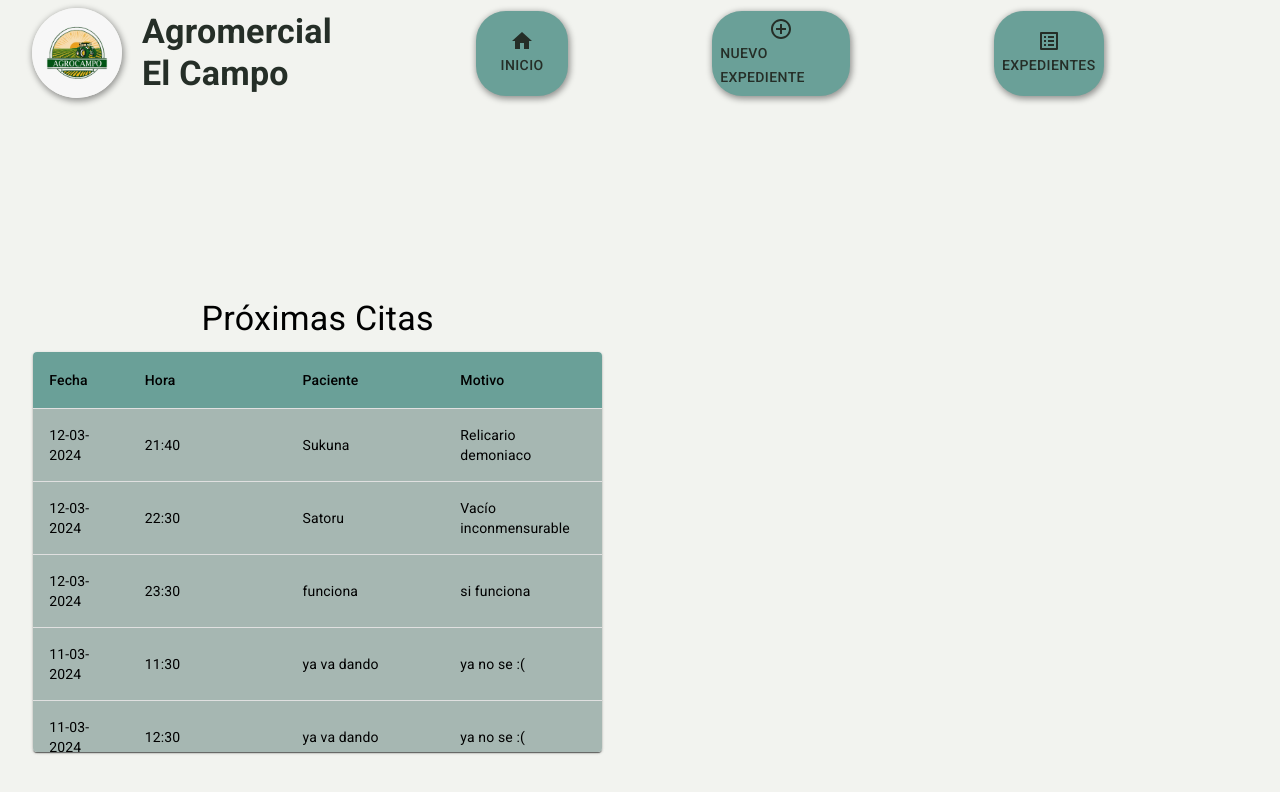
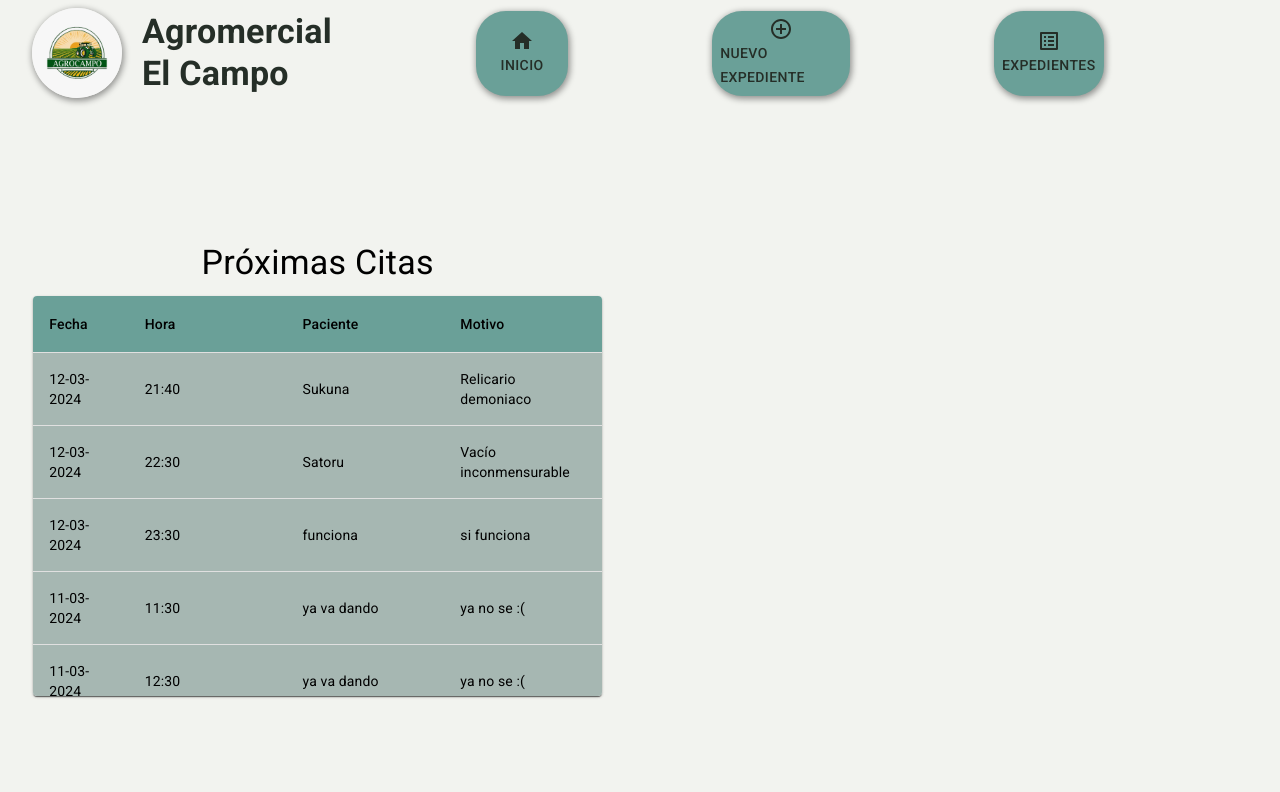
Before and after one commit to sharoncar1121/ProyectoPW, a React (Vite) app: page /Home in a window 1280 px wide. Shown: the top 792 px of the page. Built offline with nearby package versions, Linux system fonts and the light colour scheme.

Commit message:
ajuste margin

```diff
--- a/src/pages/Dashboard.jsx
+++ b/src/pages/Dashboard.jsx
@@ -8,7 +8,7 @@ export const Dashboard = () => {
   const boxStyles = {
     width: '45%',
     marginLeft: '2%',
-    marginTop: '20vh',
+    marginTop: '13vh',
     textAlign: 'center'
   };
 
```
